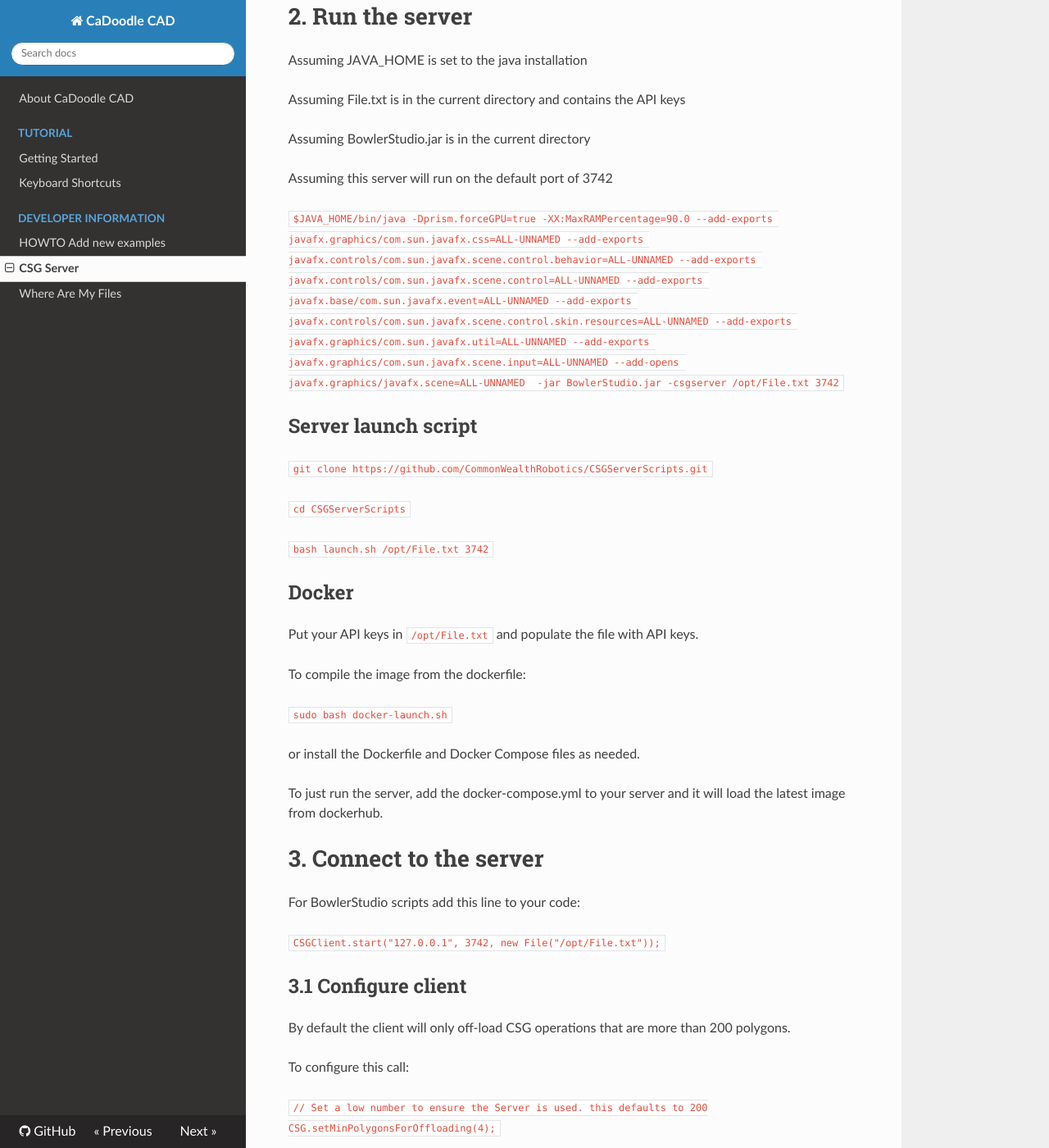
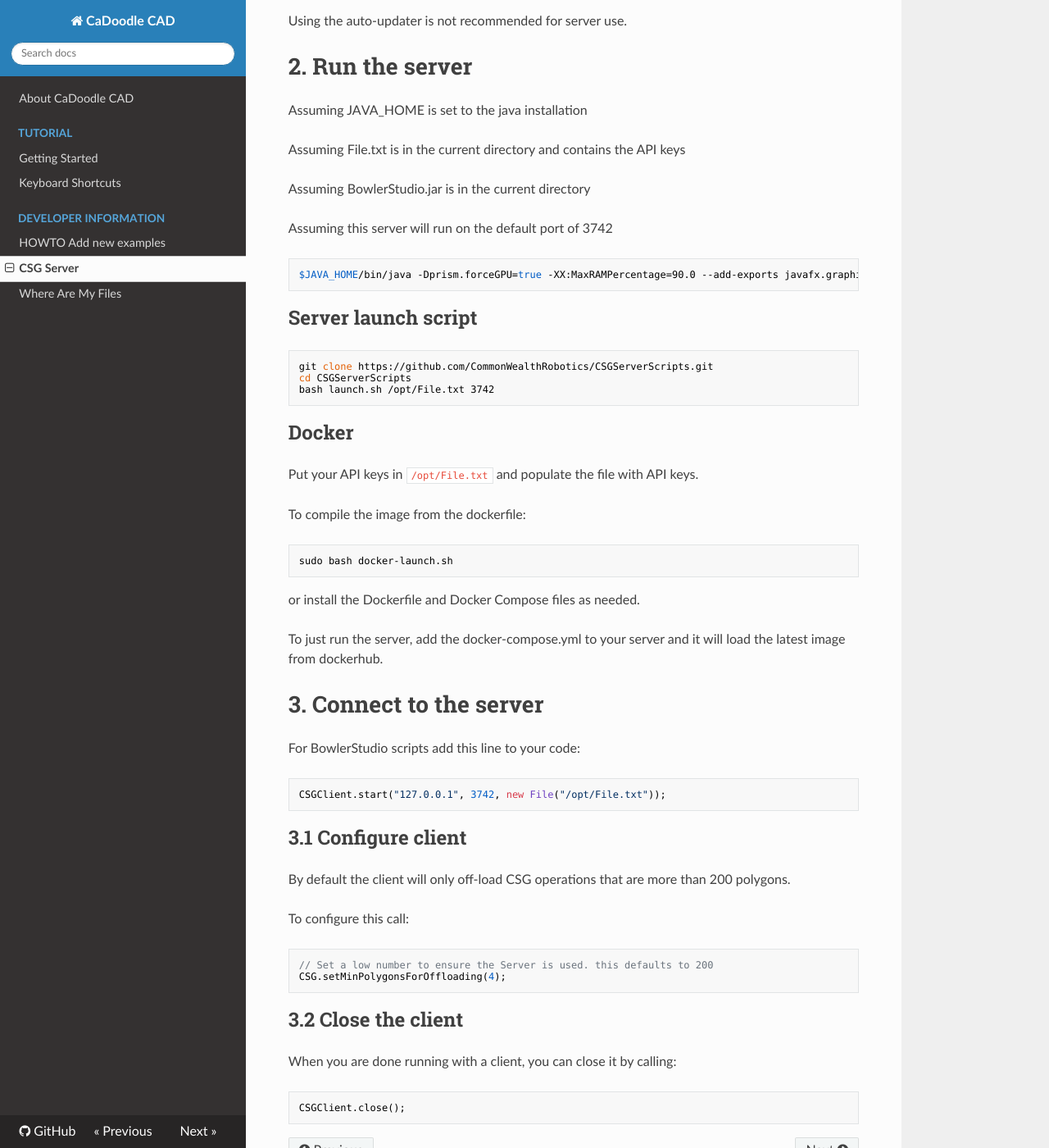
Before and after one commit to CaDoodleWebsite/cadoodlecad.github.io, an MkDocs documentation site: the page built from docs/docs/tutorial/CSGServer.md, in a window 1280 px wide and 1400 px high, scrolled down 652 px. Shown: the whole window at 82% size. Built offline with MkDocs 1.6.1, drawn with Linux system fonts in a browser that asks for light colours; nearby versions of some CDN libraries; some of the changed text lies outside the part shown.

Commit message:
Fix CSGServer.md formatting and a typo
- Add missing top-level heading
- Fix CSGClient,close() typo to CSGClient.close()
- Convert single-backtick command snippets to fenced code blocks
- Remove trailing backtick artifacts at end of file
- Normalize section numbering (0.-3.) and strip trailing whitespace

````diff
--- a/docs/docs/tutorial/CSGServer.md
+++ b/docs/docs/tutorial/CSGServer.md
@@ -18,7 +20,6 @@
 
 Using the auto-updater is not recommended for server use.
 
-
 # 2. Run the server
 
 Assuming JAVA_HOME is set to the java installation
@@ -29,15 +30,17 @@
 
 Assuming this server will run on the default port of 3742
 
-`$JAVA_HOME/bin/java -Dprism.forceGPU=true -XX:MaxRAMPercentage=90.0 --add-exports javafx.graphics/com.sun.javafx.css=ALL-UNNAMED --add-exports javafx.controls/com.sun.javafx.scene.control.behavior=ALL-UNNAMED --add-exports javafx.controls/com.sun.javafx.scene.control=ALL-UNNAMED --add-exports javafx.base/com.sun.javafx.event=ALL-UNNAMED --add-exports javafx.controls/com.sun.javafx.scene.control.skin.resources=ALL-UNNAMED --add-exports javafx.graphics/com.sun.javafx.util=ALL-UNNAMED --add-exports javafx.graphics/com.sun.javafx.scene.input=ALL-UNNAMED --add-opens javafx.graphics/javafx.scene=ALL-UNNAMED  -jar BowlerStudio.jar -csgserver /opt/File.txt 3742`
+```bash
+$JAVA_HOME/bin/java -Dprism.forceGPU=true -XX:MaxRAMPercentage=90.0 --add-exports javafx.graphics/com.sun.javafx.css=ALL-UNNAMED --add-exports javafx.controls/com.sun.javafx.scene.control.behavior=ALL-UNNAMED --add-exports javafx.controls/com.sun.javafx.scene.control=ALL-UNNAMED --add-exports javafx.base/com.sun.javafx.event=ALL-UNNAMED --add-exports javafx.controls/com.sun.javafx.scene.control.skin.resources=ALL-UNNAMED --add-exports javafx.graphics/com.sun.javafx.util=ALL-UNNAMED --add-exports javafx.graphics/com.sun.javafx.scene.input=ALL-UNNAMED --add-opens javafx.graphics/javafx.scene=ALL-UNNAMED -jar BowlerStudio.jar -csgserver /opt/File.txt 3742
+```
 
 ## Server launch script
 
-`git clone https://github.com/CommonWealthRobotics/CSGServerScripts.git`
-
-`cd CSGServerScripts`
-
-`bash launch.sh /opt/File.txt 3742`
+```bash
+git clone https://github.com/CommonWealthRobotics/CSGServerScripts.git
+cd CSGServerScripts
+bash launch.sh /opt/File.txt 3742
+```
 
 ## Docker
 
@@ -45,20 +48,21 @@
 
 To compile the image from the dockerfile:
 
-`sudo bash docker-launch.sh`
+```bash
+sudo bash docker-launch.sh
+```
 
 or install the Dockerfile and Docker Compose files as needed.
 
 To just run the server, add the docker-compose.yml to your server and it will load the latest image from dockerhub.
 
-
 # 3. Connect to the server
 
 For BowlerStudio scripts add this line to your code:
 
-`
+```java
 CSGClient.start("127.0.0.1", 3742, new File("/opt/File.txt"));
-`
+```
 
 ## 3.1 Configure client
 
@@ -66,20 +70,15 @@
 
 To configure this call:
 
-`
+```java
 // Set a low number to ensure the Server is used. this defaults to 200
 CSG.setMinPolygonsForOffloading(4);
-`
+```
 
 ## 3.2 Close the client
 
 When you are done running with a client, you can close it by calling:
 
-`
-CSGClient,close()
-`
-`
-
-
-
-`
+```java
+CSGClient.close();
+```
````
Also changed, not shown: other parts of docs/docs/tutorial/CSGServer.md (+3 -1 lines).
